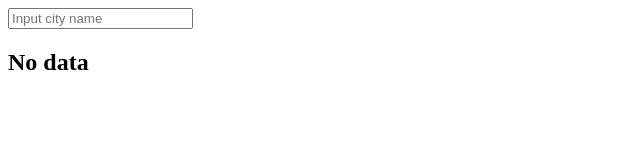
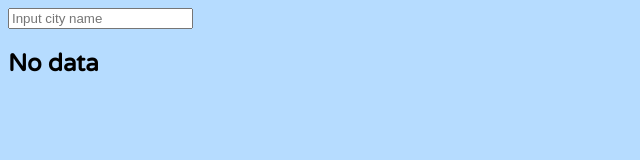
Before and after one commit to lukasz-sz96/SunnySide, a Gatsby site: page / in a window 1280 px wide. Shown: the whole page, without its empty margins (0-640 px from the left). Built offline with nearby package versions, Linux system fonts and the light colour scheme; Gatsby itself is replaced by a stand-in of ours.

Commit message:
Change font & bg color

```diff
--- a/src/pages/index.js
+++ b/src/pages/index.js
@@ -1,6 +1,7 @@
 import React, { useEffect, useState } from "react"
 import { Link } from "gatsby"
 
+import './main.css'
 import SEO from "../components/seo"
 import { getWeather } from "../utils/getWeather"
 
--- /dev/null
+++ b/src/pages/main.css
@@ -0,0 +1,6 @@
+@import url('https://fonts.googleapis.com/css2?family=Varela+Round&display=swap');
+
+body {
+    font-family: 'Varela Round', sans-serif;
+    background-color: rgb(182, 220, 255);
+}
```
